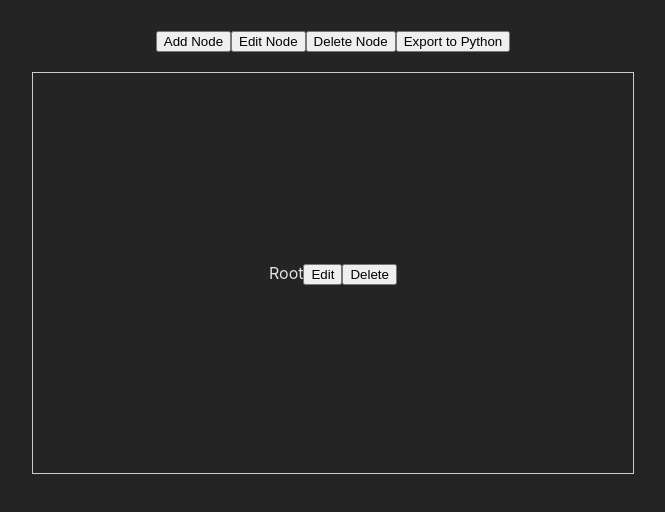
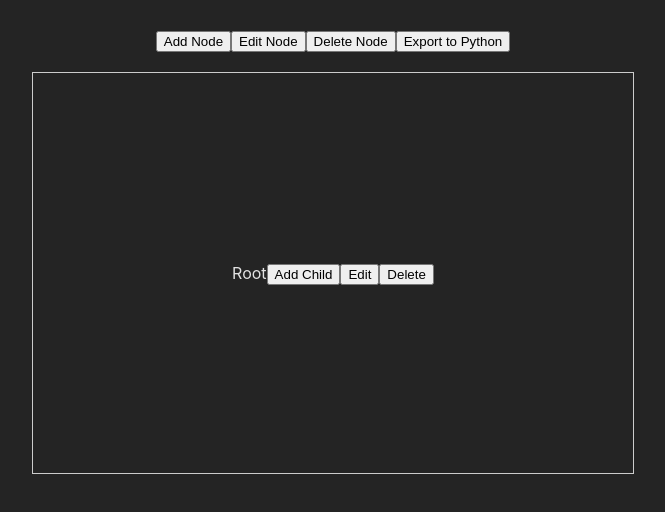
Before and after one commit to Mathemmagician/BranchedOutApp, a React (Vite) app: page / in a window 1280 px wide. Shown: the top 512 px of the page, without its empty margins (307-972 px from the left). Built offline with nearby package versions, Linux system fonts and the light colour scheme.

Commit message:
addChild

```diff
--- a/src/NodeComponent.jsx
+++ b/src/NodeComponent.jsx
@@ -1,9 +1,10 @@
 import React from 'react';
 
-const NodeComponent = ({ node, onNodeSelect, onEdit, onDelete }) => {
+const NodeComponent = ({ node, onNodeSelect, onAddChild, onEdit, onDelete }) => {
   return (
     <div onClick={() => onNodeSelect(node)} style={{ margin: '10px', cursor: 'pointer' }}>
       {node.label}
+      <button onClick={() => onAddChild(node.id)}>Add Child</button>
       <button onClick={() => onEdit(node)}>Edit</button>
       <button onClick={() => onDelete(node.id)}>Delete</button>
     </div>
--- a/src/TreeCanvas.jsx
+++ b/src/TreeCanvas.jsx
@@ -2,18 +2,30 @@ import React from 'react';
 import { useTree } from './TreeContext';
 import NodeComponent from './NodeComponent';
 
-const renderTree = (node, onNodeSelect, onEdit, onDelete) => {
+const renderTree = (node, onNodeSelect, onAddChild, onEdit, onDelete) => {
   if (!node) return null;
   return (
     <div key={node.label} style={{ display: 'flex', flexDirection: 'column', alignItems: 'center' }}>
-      <NodeComponent node={node} onNodeSelect={onNodeSelect} onEdit={onEdit} onDelete={onDelete} />
-      {node.children && node.children.map(child => renderTree(child, onNodeSelect, onEdit, onDelete))}
+      <NodeComponent node={node} onNodeSelect={onNodeSelect} onAddChild={onAddChild} onEdit={onEdit} onDelete={onDelete} />
+      {node.children && node.children.map(child => renderTree(child, onNodeSelect, onAddChild, onEdit, onDelete))}
     </div>
   );
 };
 
 function TreeCanvas() {
-  const { tree, editNode, deleteNode } = useTree();
+  const { tree, addNode, editNode, deleteNode } = useTree();
+
+  const handleAddChild = (parentId) => {
+    const nodeLabel = prompt("Enter node label:");
+    if (nodeLabel) {
+      const newNode = {
+        id: Date.now().toString(),
+        label: nodeLabel,
+        children: [],
+      };
+      addNode(parentId, newNode);
+    }
+  };
 
   const handleNodeSelect = (node) => {
     // Placeholder for node selection logic
@@ -36,7 +48,7 @@ function TreeCanvas() {
 
   return (
     <div className="TreeCanvas">
-      {renderTree(tree, handleNodeSelect, handleEditNode, handleDeleteNode)}
+      {renderTree(tree, handleNodeSelect, handleAddChild, handleEditNode, handleDeleteNode)}
     </div>
   );
 }
```
